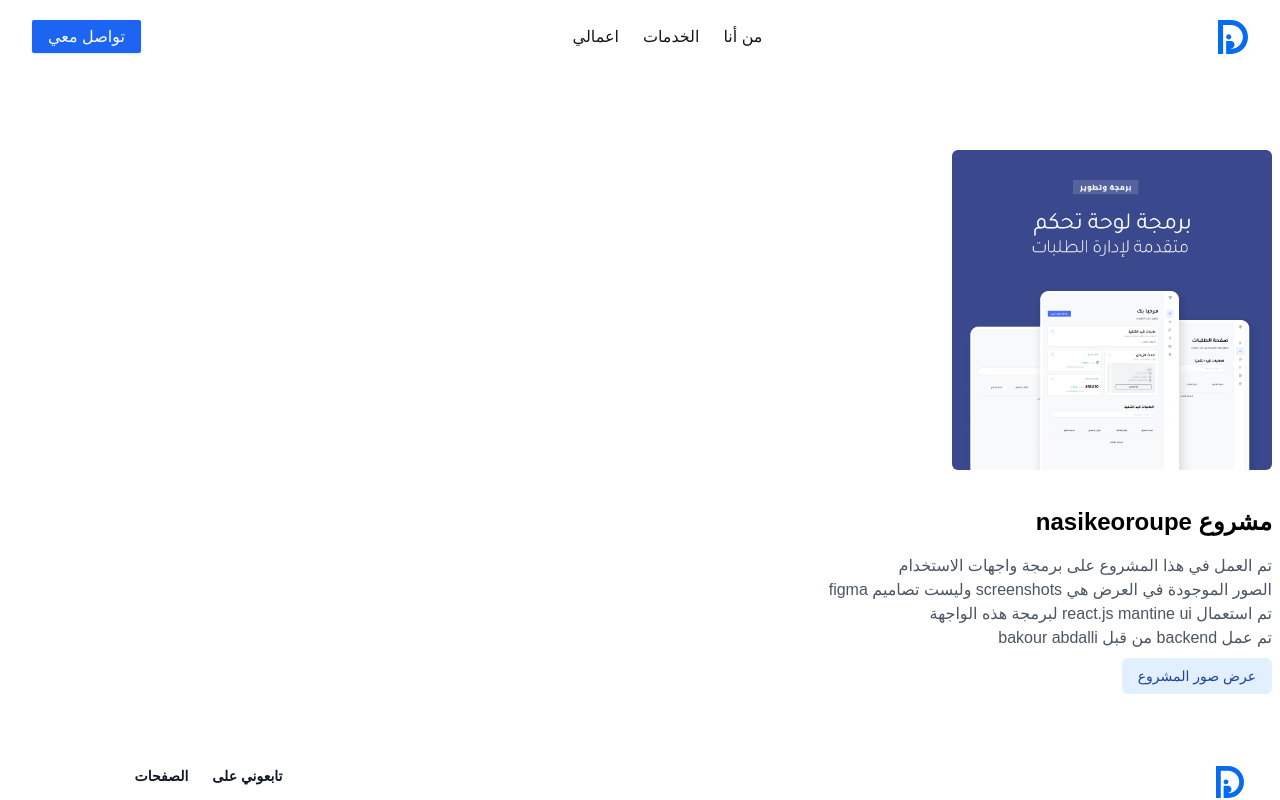
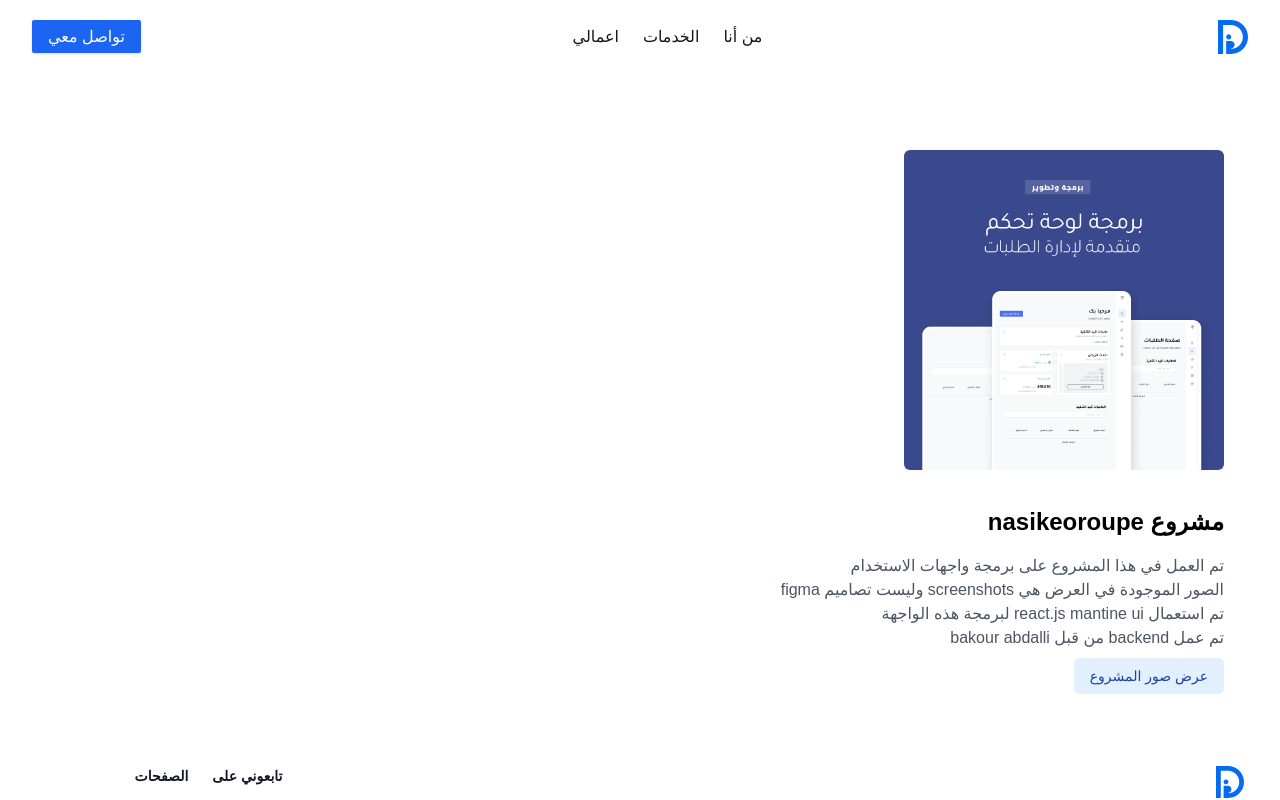
Before and after one commit to mekki14/static-Portfolio, a React (Create React App) app: page /nasikeurope in a window 1280 px wide. Shown: the top 800 px of the page. Built offline with nearby package versions, Linux system fonts and the light colour scheme.

Commit message:
some change

```diff
--- a/public/index.html
+++ b/public/index.html
@@ -30,7 +30,7 @@
     -->
     <title>موقعي الشخصي</title>
   </head>
-  <body>
+  <body dir="rtl">
     <noscript>You need to enable JavaScript to run this app.</noscript>
     <div id="root"></div>
     <!--
--- a/src/pages/Project.js
+++ b/src/pages/Project.js
@@ -21,7 +21,7 @@ const Project = () => {
   return (
       <div className='overflow-hidden '>
         <Navbar/>
-        <section dir='rtl' className='container my-12 px-2 bg-white   flex justify-center text-right items-start flex-col dark:bg-gray-900 '>
+        <section dir='rtl' className='container my-12 px-14 bg-white   flex justify-center text-right items-start flex-col dark:bg-gray-900 '>
             <div className='w-80 my-7 relative rounded-md group'>
 
 <img className='w-full rounded-md ' src={img01} alt='preview image'/>
```
